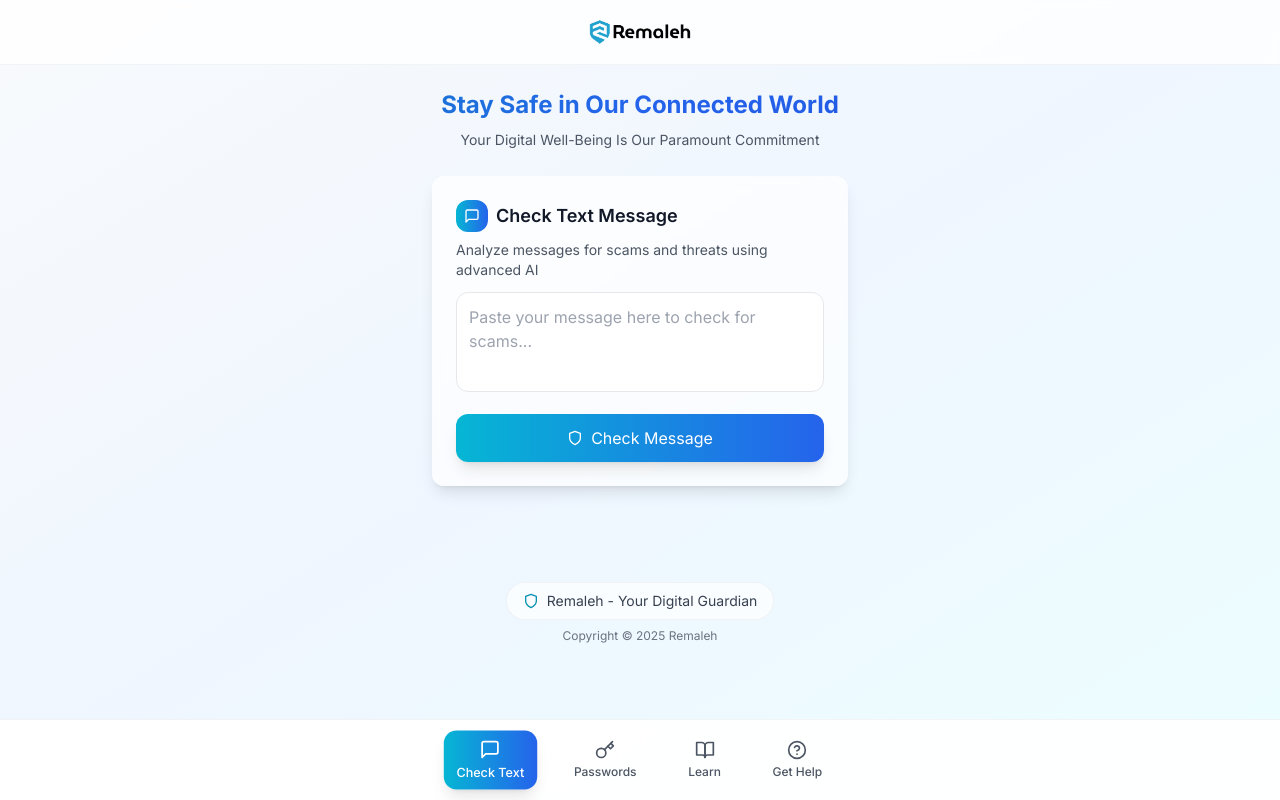
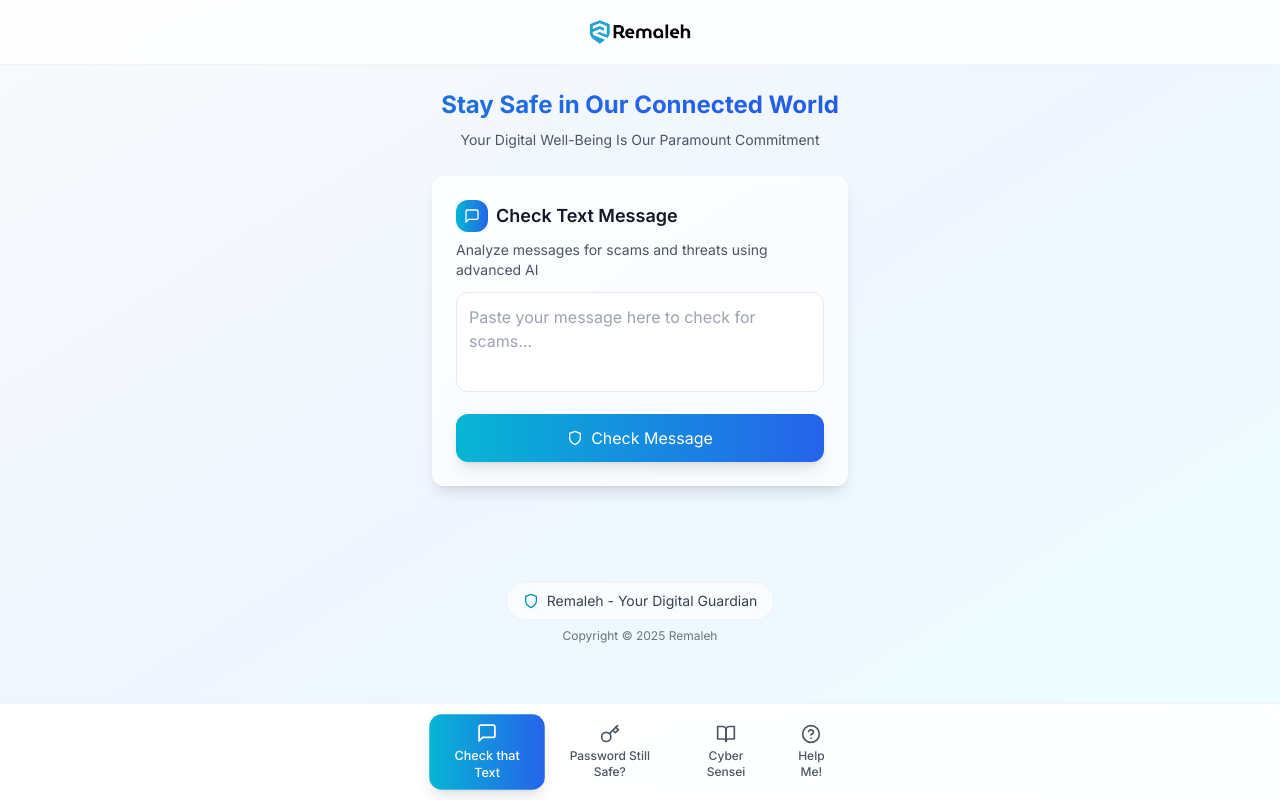
Before and after one commit to malomolanre/remaleh-protect, a React (Vite) app in the folder remaleh-protect-frontend/: page / in a window 1280 px wide. Built offline with nearby package versions, Linux system fonts and the light colour scheme.

Commit message:
Update Bottom Navigation

```diff
--- a/remaleh-protect-frontend/src/App.jsx
+++ b/remaleh-protect-frontend/src/App.jsx
@@ -1004,10 +1004,10 @@ function App() {
         <div className="max-w-md mx-auto px-4 py-3">
           <div className="flex justify-around">
             {[
-              { id: 'checker', icon: MessageSquare, label: 'Check Text' },
-              { id: 'passwords', icon: Key, label: 'Passwords' },
-              { id: 'learn', icon: BookOpen, label: 'Learn' },
-              { id: 'help', icon: HelpCircle, label: 'Get Help' }
+              { id: 'checker', icon: MessageSquare, label: 'Check that Text' },
+              { id: 'passwords', icon: Key, label: 'Password Still Safe?' },
+              { id: 'learn', icon: BookOpen, label: 'Cyber Sensei' },
+              { id: 'help', icon: HelpCircle, label: 'Help Me!' }
             ].map((tab) => (
               <button
                 key={tab.id}
```
